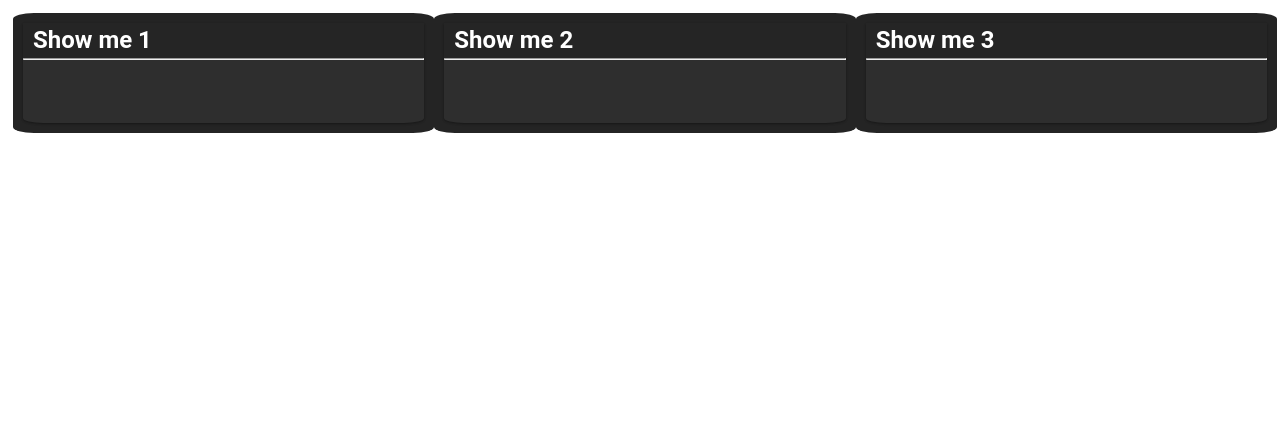
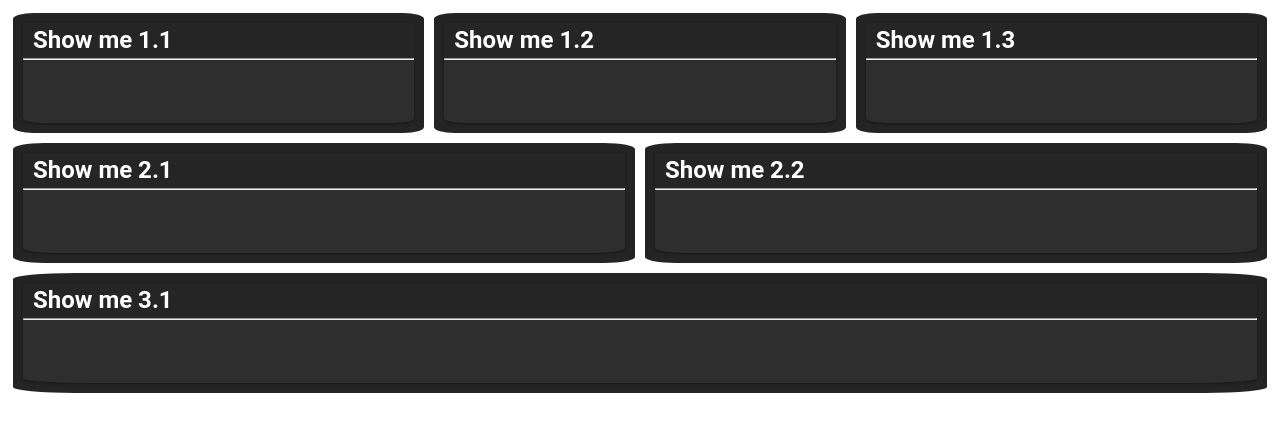
Before and after one commit to isibley765/WOLF, a React app in the folder mapdisplay/: page / in a window 1280 px wide. Shown: the top 432 px of the page. Built offline with nearby package versions, Linux system fonts and the light colour scheme; the HTML template or start-up script is replaced by a standard one.

Commit message:
Got things working for teaching demo

```diff
--- a/mapdisplay/display/src/components/Card/Card.css
+++ b/mapdisplay/display/src/components/Card/Card.css
@@ -1,5 +1,5 @@
 .container {
-    width: 100%;
+    flex-grow: 1;
     padding: 5px;
 }
 
--- a/mapdisplay/display/src/components/TemplateExample/TemplateExample.css
+++ b/mapdisplay/display/src/components/TemplateExample/TemplateExample.css
@@ -1,8 +1,3 @@
-.imagelogo {
-    height:23px;
-    width:23px;
+.container {
+    background-color: red;
 }
-
-.threehundowide {
-    width:300px;
-}
--- a/mapdisplay/display/src/components/TemplateExample/TemplateExample.jsx
+++ b/mapdisplay/display/src/components/TemplateExample/TemplateExample.jsx
@@ -1,5 +1,4 @@
 import React from 'react';
-import { render } from 'react-dom';
 
 import styles from "./TemplateExample.css"
 
@@ -15,25 +14,7 @@ export default class TemplateExample extends React.Component {
 
     render() {
         return (
-            <div className="w3-top">
-                <div className="w3-bar w3-theme-d2 w3-left-align w3-large">
-                    <a className="w3-bar-item w3-button w3-hide-medium w3-hide-large w3-right w3-padding-large w3-hover-white w3-large w3-theme-d2" href="javascript:void(0);"><i className="fa fa-bars"></i></a>
-                    <a href="#" className="w3-bar-item w3-button w3-padding-large w3-theme-d4"><i className="fa fa-home w3-margin-right"></i>Logo</a>
-                    <a href="#" className="w3-bar-item w3-button w3-hide-small w3-padding-large w3-hover-white" title="News"><i className="fa fa-globe"></i></a>
-                    <a href="#" className="w3-bar-item w3-button w3-hide-small w3-padding-large w3-hover-white" title="Account Settings"><i className="fa fa-user"></i></a>
-                    <a href="#" className="w3-bar-item w3-button w3-hide-small w3-padding-large w3-hover-white" title="Messages"><i className="fa fa-envelope"></i></a>
-                    <div className="w3-dropdown-hover w3-hide-small">
-                        <button className="w3-button w3-padding-large" title="Notifications"><i className="fa fa-bell"></i><span className="w3-badge w3-right w3-small w3-green">3</span></button>
-                        <div className="w3-dropdown-content w3-card-4 w3-bar-block" style={styles.threehundowide}>
-                            <a href="#" className="w3-bar-item w3-button">One new friend request</a>
-                            <a href="#" className="w3-bar-item w3-button">John Doe posted on your wall</a>
-                            <a href="#" className="w3-bar-item w3-button">Jane likes your post</a>
-                        </div>
-                    </div>
-                    <a href="#" className="w3-bar-item w3-button w3-hide-small w3-right w3-padding-large w3-hover-white" title="My Account">
-                        <img src="/w3images/avatar2.png" className="w3-circle" style={styles.imagelogo} alt="Avatar" />
-                    </a>
-                </div>
+            <div className={styles.container}>
             </div>
         )
     }
--- a/mapdisplay/display/src/main.css
+++ b/mapdisplay/display/src/main.css
@@ -1,10 +1,24 @@
-.container {
+.container_column {
     display: flex;
     flex-direction: row;
     width: 100%;
+    height: 100%;
+}
+
+.container_row {
+    display: flex;
+    flex-direction: column;
+    width: 100%;
+    height: 100%;
 }
 
 .data_column {
     flex-grow: 1;
     height: 100%;
 }
+
+.data_row {
+    flex-grow: 1;
+    display: flex;
+    width: 100%;
+}
--- a/mapdisplay/display/src/main.jsx
+++ b/mapdisplay/display/src/main.jsx
@@ -18,15 +18,18 @@ class App extends React.Component {
 
     render() {
         return (
-            <div className={styles.container} >
-                <div className={styles.data_column} >
-                    <Card title="Show me 1" />
+            <div className={styles.container_row} >
+                <div className={styles.data_row} >
+                    <Card title="Show me 1.1" />
+                    <Card title="Show me 1.2" />
+                    <Card title="Show me 1.3" />
                 </div>
-                <div className={styles.data_column} >
-                    <Card title="Show me 2" />
+                <div className={styles.data_row} >
+                    <Card title="Show me 2.1" />
+                    <Card title="Show me 2.2" />
                 </div>
-                <div className={styles.data_column} >
-                    <Card title="Show me 3" />
+                <div className={styles.data_row} >
+                    <Card title="Show me 3.1" />
                 </div>
             </div>
         )
```
